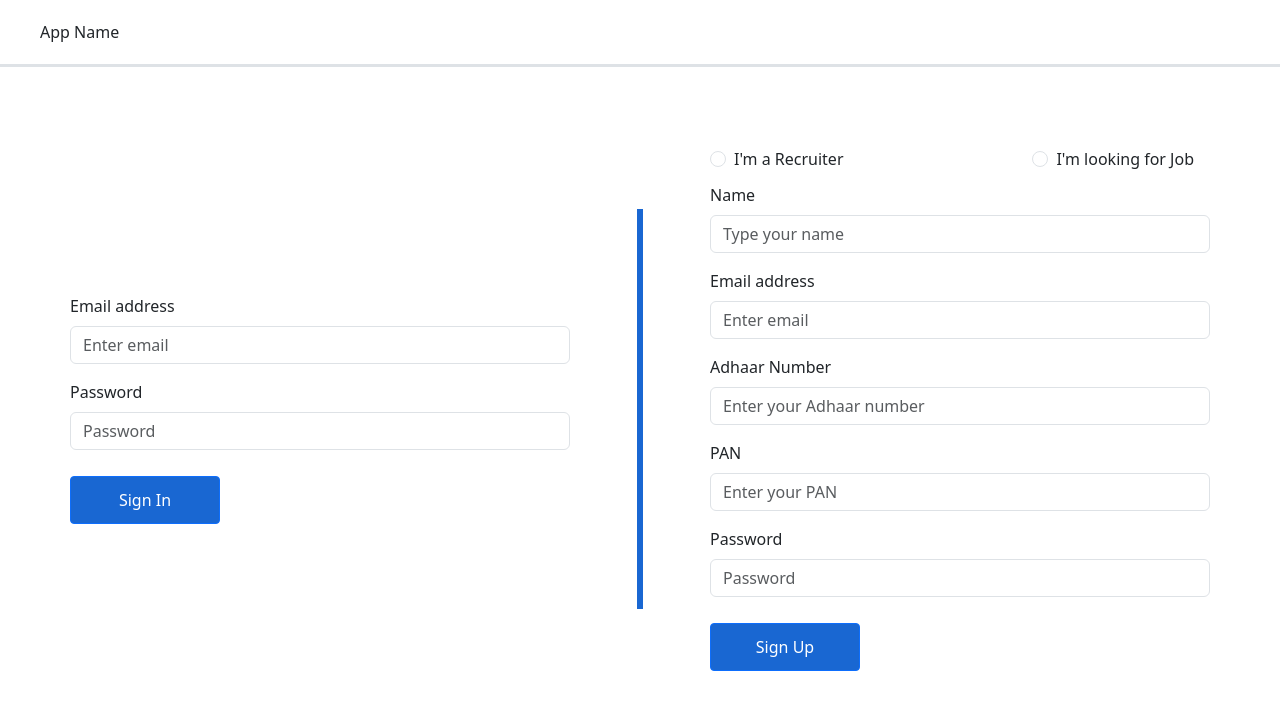
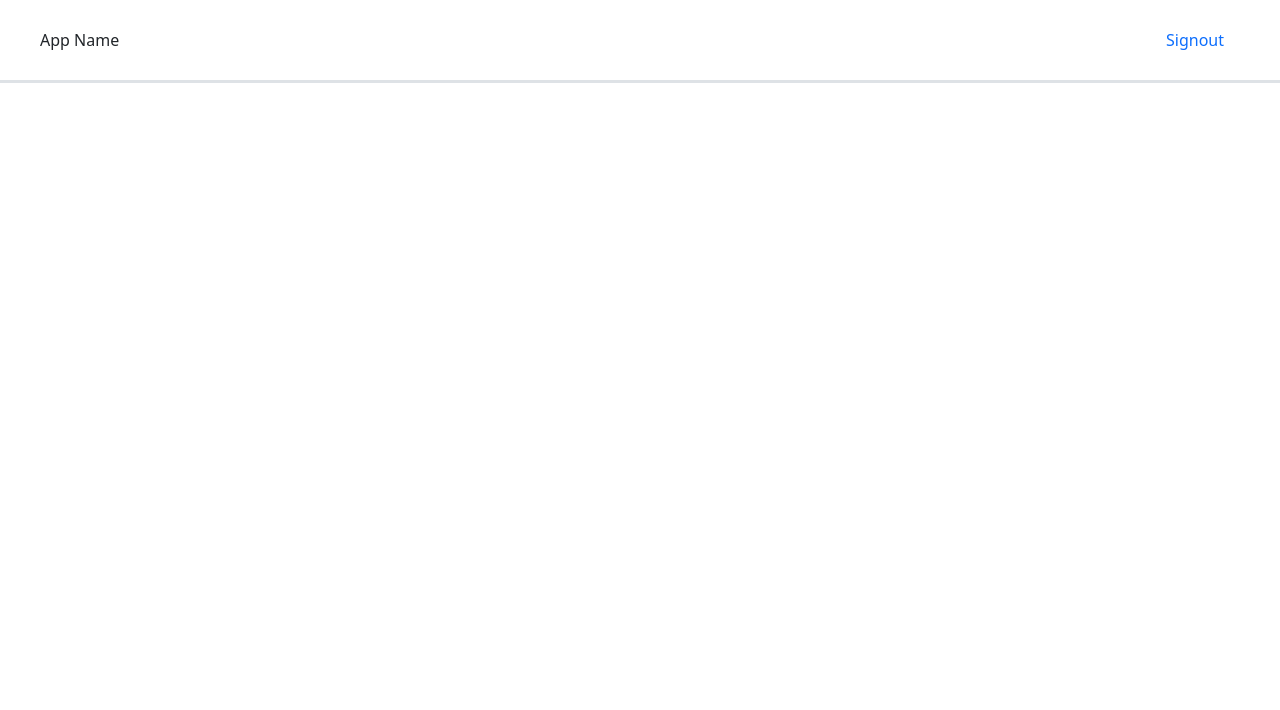
Before and after one commit to IpsitaRoy/recruitment-poc-repo, a React (Create React App) app: page /profile in a window 1280 px wide. Shown: the top 710 px of the page. Built offline with nearby package versions, Linux system fonts and the light colour scheme.

Commit message:
ROUTE ERROR AND PROFILE CHECK REMOVED

```diff
--- a/src/App.js
+++ b/src/App.js
@@ -24,7 +24,8 @@ function App() {
           <Routes>
             <Route path="/" element={<Homepage />} />
             <Route path="/signin" element={<SigninSignup />} />
-            <Route path="/profile" element={isLoggedIn ? <Profile /> : <SigninSignup />} />
+            {/* <Route path="/profile" element={isLoggedIn ? <Profile /> : <SigninSignup />} /> */}
+            <Route path="/profile" element={<Profile />} />
           </Routes>
         </GlobalContext.Provider>
       </Provider>
--- a/src/components/Signin/index.js
+++ b/src/components/Signin/index.js
@@ -61,7 +61,7 @@ const Signin = () => {
     else if (!flag) {
       // setIsError(true);
       setIsLoggedIn(false);
-      evt.preventDefault();
+      // evt.preventDefault();
     }
   };
   return (
--- a/src/components/header/Header.js
+++ b/src/components/header/Header.js
@@ -7,6 +7,7 @@ const Header = () => {
   const navigate = useNavigate();
   const [currentPath, setCurrentPath] = useContext(GlobalContext).currentPath;
   const [isLoggedIn, setIsLoggedIn] = useContext(GlobalContext).isLoggedIn;
+  let currPath = window.location.pathname;
   const signinFromNavHandler = () => {
     setCurrentPath("/signin");
   };
@@ -14,7 +15,7 @@ const Header = () => {
     setIsLoggedIn(false);
     localStorage.removeItem('currentUser');
     navigate("../");
-  }
+  };
   return (
     <div className="header">
       <ul className="nav">
@@ -23,8 +24,8 @@ const Header = () => {
         </div>
         <div className="justify-content-end link-section">
           <li className="nav-item">
-            {currentPath === "/" && <Link className="nav-link" to="/signin" onClick={signinFromNavHandler}>Signin</Link>}
-            {currentPath === "/profile" && <Link className="nav-link" to="/" onClick={signoutFromNavHandler}>Signout</Link>}
+            {currPath === "/" && <Link className="nav-link" to="/signin" onClick={signinFromNavHandler}>Signin</Link>}
+            {currPath === "/profile" && <Link className="nav-link" to="/" onClick={signoutFromNavHandler}>Signout</Link>}
           </li>
         </div>
       </ul>
```
